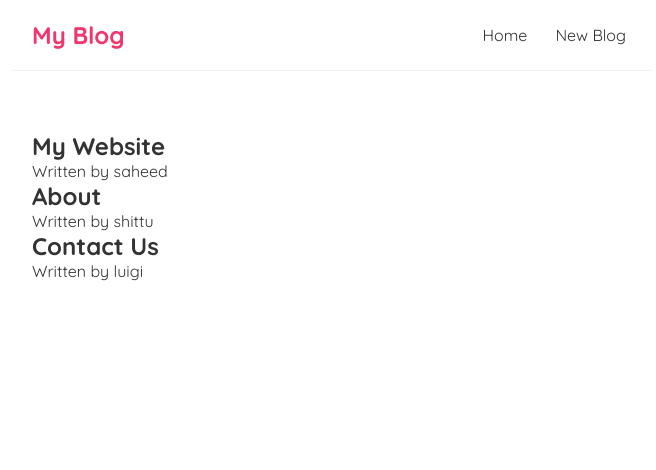
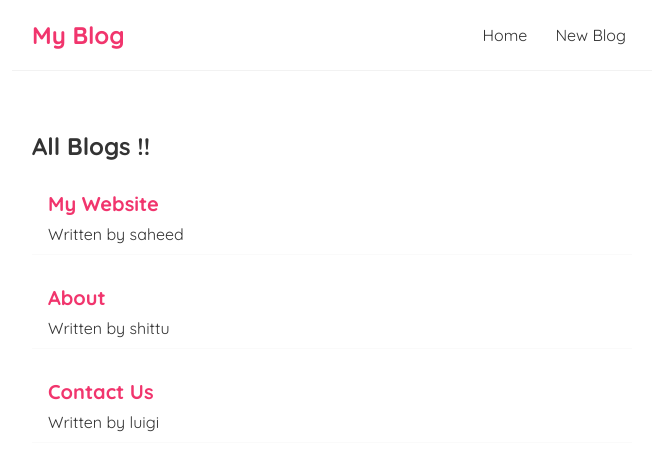
Before and after one commit to saheedsh2/react-crud, a React (Create React App) app: page / in a window 1280 px wide. Shown: the top 470 px of the page, without its empty margins (308-964 px from the left). Built offline with nearby package versions, Linux system fonts and the light colour scheme.

Commit message:
website updated

```diff
--- /dev/null
+++ b/src/components/BlogList.js
@@ -0,0 +1,17 @@
+const BlogList = ({blogs,title}) => {
+
+    return (
+        <div className="blog-list">
+            <h2>{title}</h2>
+        {blogs.map((blog) => (
+         <div className='blog-preview' key={blog.id}>
+            <h2>{ blog.title }</h2>
+            <p>Written by {blog.author}</p>
+         </div>
+         ))}
+
+        </div>
+     );
+}
+
+export default BlogList;
--- a/src/components/Home.js
+++ b/src/components/Home.js
@@ -1,4 +1,5 @@
 import {useState} from 'react';
+import BlogList from './BlogList';
 const Home = () => {
 
 const [blogs, setBlogs] = useState([
@@ -9,12 +10,7 @@
 ]);
     return (
         <div className="home">
-         {blogs.map((blog) => (
-         <div className='blog-preview' key={blog.id}>
-            <h2>{ blog.title }</h2>
-            <p>Written by {blog.author}</p>
-         </div>
-         ))}
+            <BlogList blogs={blogs} title="All Blogs !!"/>
 
         </div>
      );
--- a/src/index.css
+++ b/src/index.css
@@ -33,3 +33,18 @@
   margin: 40px auto;
   padding: 20px;
 }
+
+/* blog previews / list */
+.blog-preview {
+  padding: 10px 16px;
+  margin: 20px 0;
+  border-bottom: 1px solid #fafafa;
+}
+.blog-preview:hover {
+  box-shadow: 1px 3px 5px rgba(0,0,0,0.1);
+}
+.blog-preview h2 {
+  font-size: 20px;
+  color: #f1356d;
+  margin-bottom: 8px;
+}
```
